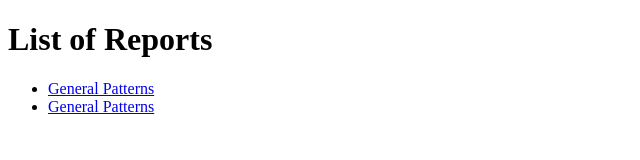
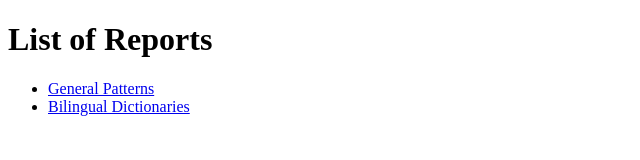
Before and after one commit to bpmlod/report, a plain HTML site: page index.html in a window 1280 px wide. Shown: the full height of the page, 0-640 px from the left. Drawn offline with Linux system fonts and the light colour scheme.

Commit message:
Modified index.html

```diff
--- a/index.html
+++ b/index.html
@@ -8,7 +8,7 @@
   <h1>List of Reports</h1>
   <ul>
   <li><a href="patterns/index.html">General Patterns</a>
-  <li><a href="bilingual-dictionaries/index.html">General Patterns</a>
+  <li><a href="bilingual-dictionaries/index.html">Bilingual Dictionaries</a>
   </ul>
   </body>
 </html>
```
